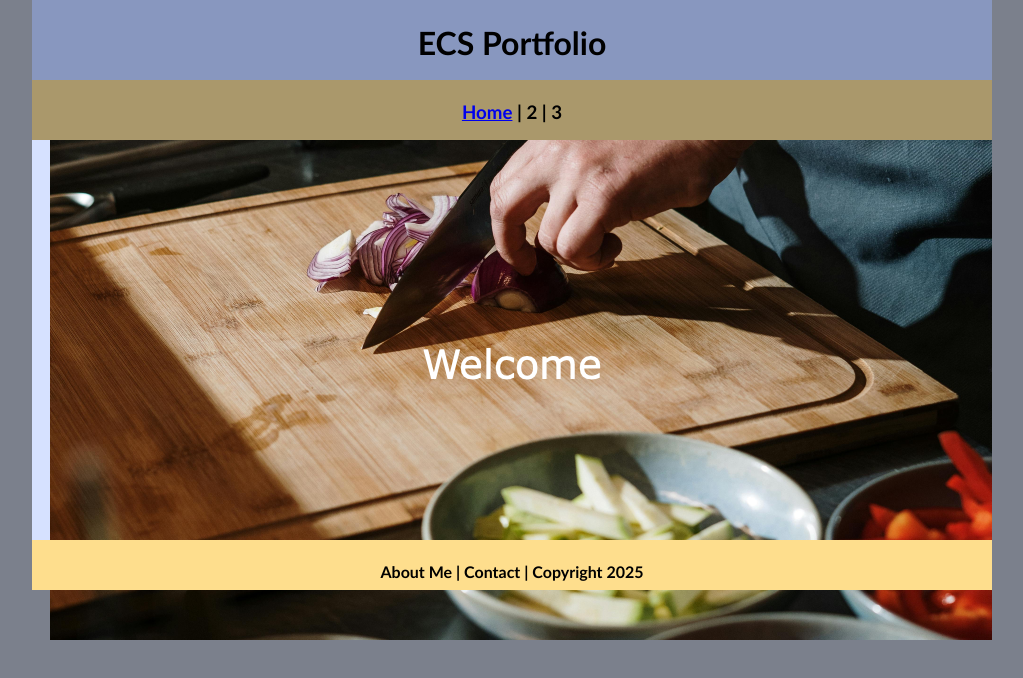
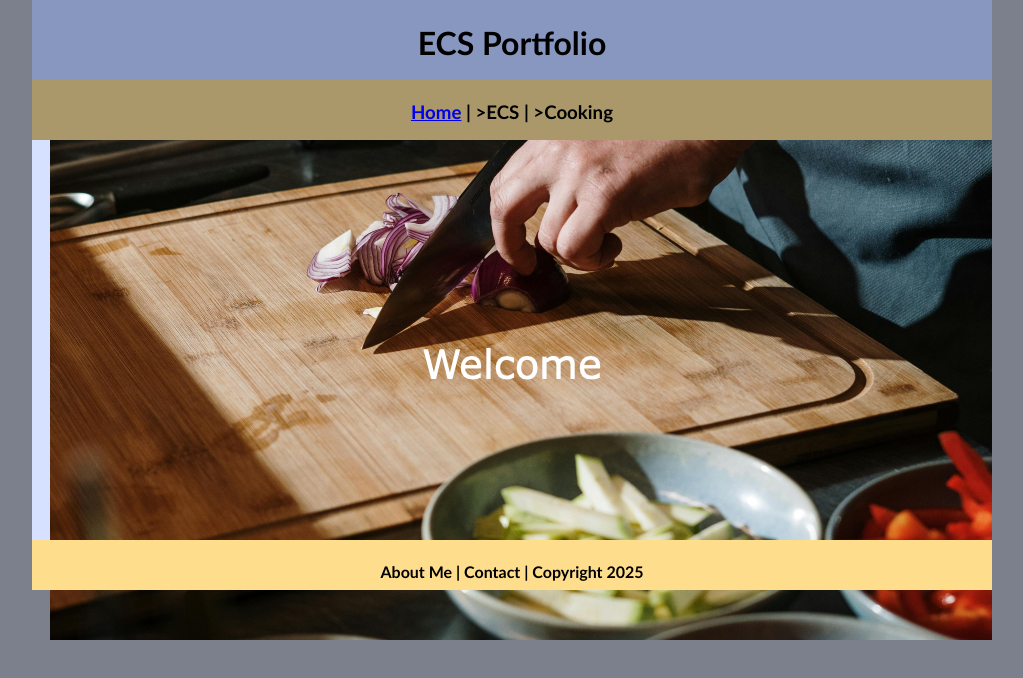
Before and after one commit to ljrm-2010/ecsportfolio2025b3, a plain HTML site: page index.html in a window 1280 px wide. Shown: the whole page, without its empty margins (128-1151 px from the left). Drawn offline with Linux system fonts and the light colour scheme.

Commit message:
Update index.html

```diff
--- a/index.html
+++ b/index.html
@@ -12,7 +12,7 @@
   	<h1>ECS Portfolio</h1>
   </div>
   <div class="nav">
-    <h3><a href="index.html">Home</a> | 2 | 3</h3>
+     <h3><a href="index.html">Home</a> | >ECS</a> | >Cooking</a></h3>
   </div>
   <div class="content">
 	  <img src="images/Welcome.png" alt="Welcome" width="960" >
```
